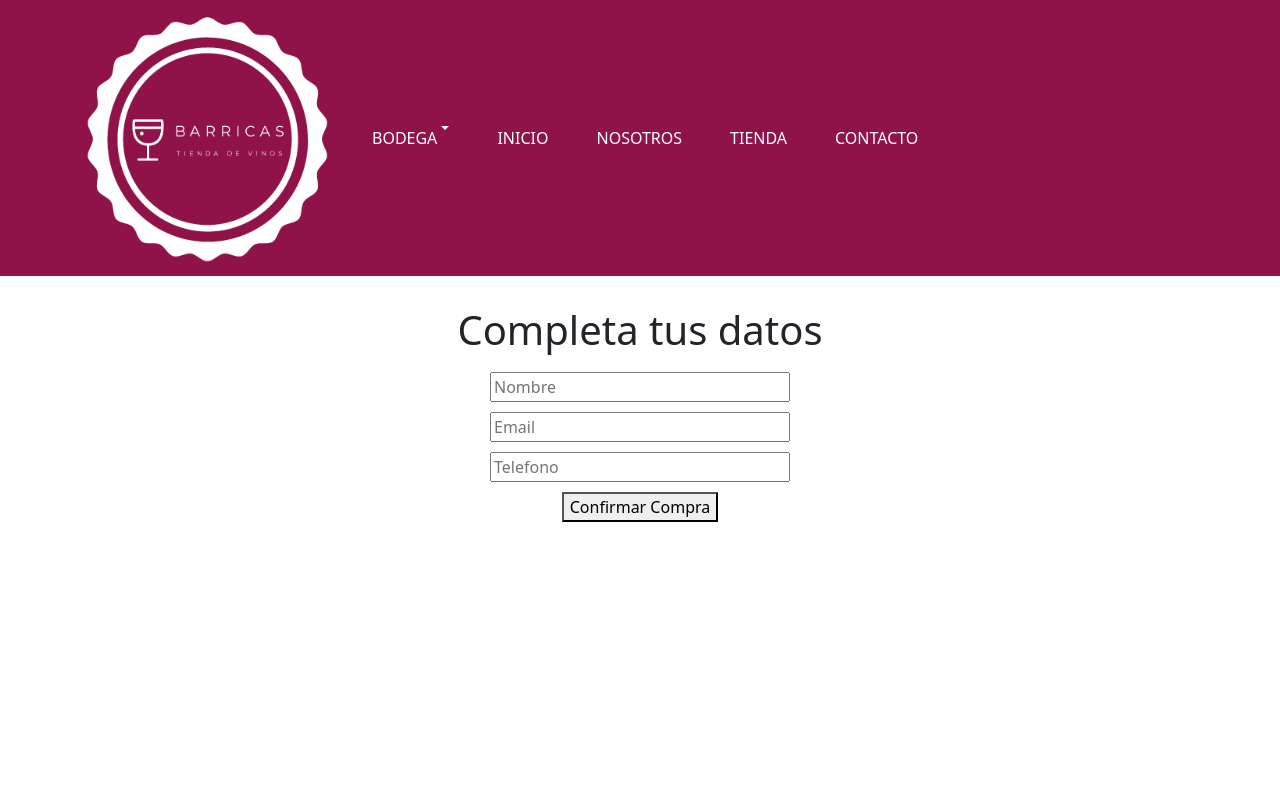
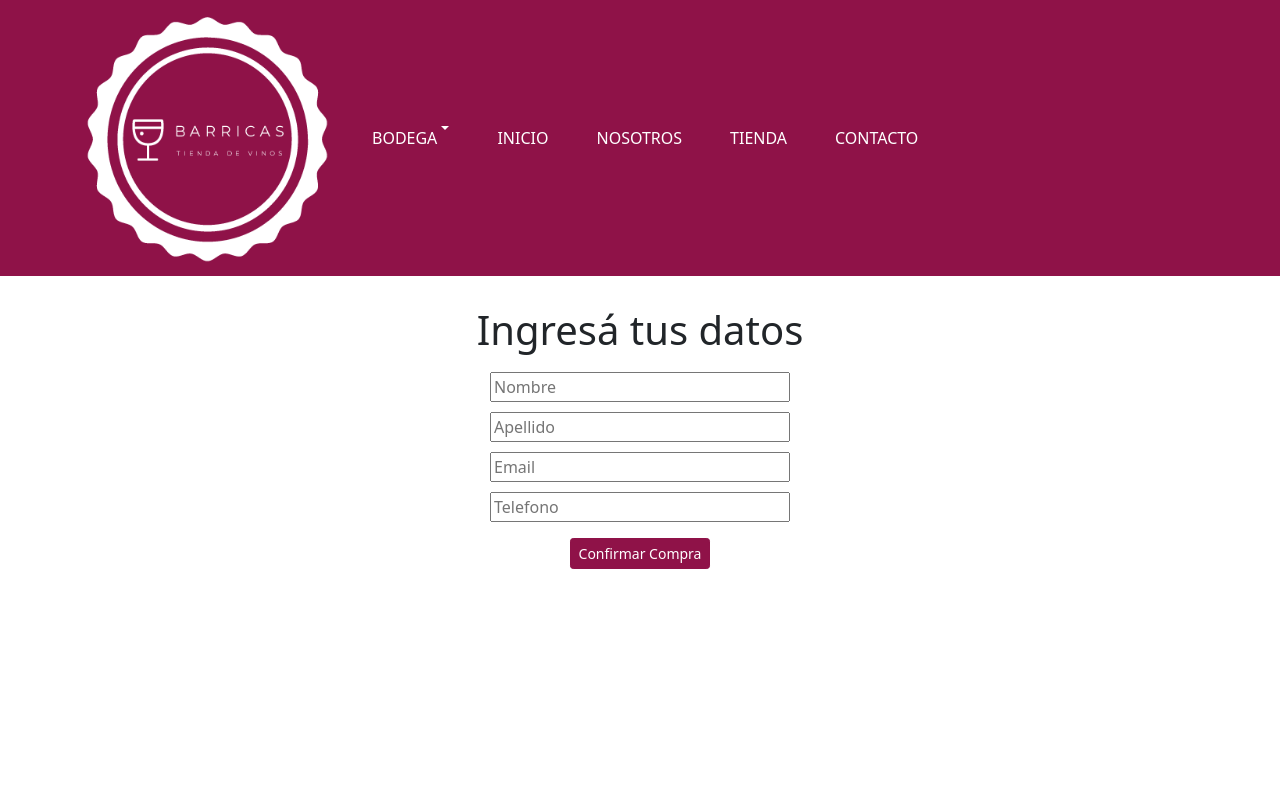
Before and after one commit to JuampiRibero/barricas, a React (Create React App) app: page /form in a window 1280 px wide. Shown: the top 800 px of the page. Built offline with nearby package versions, Linux system fonts and the light colour scheme.

Commit message:
entrega proyecto final

```diff
--- a/src/components/Form/index.jsx
+++ b/src/components/Form/index.jsx
@@ -9,27 +9,37 @@ import './styles.css';
 const Form = () => {
     const { cart, clearCart, totalCart} = useCartContext();
     const [id, setId] = useState("");
-    const [datosUser, setDatosUser] = useState({
-        nombre: " ",
-        email: " ",
-        tel: 0,
+    const [datosUsuario, setDatosUsuario] = useState({
+        nombre: '',
+        apellido: '',
+        email: '',
+        tel: 0
     });
 
     const handleInputChange = (e) => {
-        setDatosUser({
-            ...datosUser,
-            [e.target.name]: e.target.value
-        });
+        setDatosUsuario({...datosUsuario, [e.target.name]: e.target.value});
     };
 
     const pedido = {
-        cliente: datosUser,
+        cliente: datosUsuario,
         productos: cart,
         total: totalCart(),
         fecha: firebase.firestore.Timestamp.fromDate(new Date()),
     };
 
     const confirmOrder = (e) => {
+        if(
+            datosUsuario.nombre.length < 2 ||
+            datosUsuario.apellido.length < 2 ||
+            datosUsuario.email.length < 6 ||
+            datosUsuario.tel.length < 10
+        ){
+            alert('Por favor, completa todos tus datos.');
+            return;
+        } else if (cart.length === 0) {
+            alert('Vuelve a la tienda para continuar comprando.');
+            return;
+        }
             e.preventDefault();
             const db = getFirestore();
             const orderCollection = db.collection("orders");
@@ -46,19 +56,20 @@ const Form = () => {
 
     if (id === "") {
         return (
-            <form className="form-user">
-                <h1>Completa tus datos</h1>
+            <form className="form-usuario">
+                <h1>Ingresá tus datos</h1>
                 <input onChange={handleInputChange} name="nombre" type="text" placeholder="Nombre" required />
+                <input onChange={handleInputChange} name="apellido" type="text" placeholder="Apellido" required />
                 <input onChange={handleInputChange} name="email" type="email" placeholder="Email" required />
                 <input onChange={handleInputChange} name="tel" type="tel" placeholder="Telefono" required />
-                <button className="btn-finalizarOrders" onClick={confirmOrder}>Confirmar Compra</button>
+                <Button className='mt-3' variant="info" size="sm" onClick={confirmOrder}>Confirmar Compra</Button>
             </form>
         );
     } else {
         return (
-            <div className="form-user">
-                <h1>Gracias por tu compra</h1>
-                <p>Tu pedido se ha realizado con exito, tu id de compra es: {id}</p>
+            <div className="form-usuario">
+                <h1>¡Gracias por tu compra!</h1>
+                <p>El pedido se ha realizado con exito, el ID de tu compra es {id}</p>
                 <Link to={`/tienda`}>
                     <Button variant="info" size="sm">← Volver a la tienda</Button>
                 </Link>
--- a/src/components/Form/styles.css
+++ b/src/components/Form/styles.css
@@ -1,4 +1,4 @@
-.form-user{
+.form-usuario{
     height: 86.6vh;
     width: 100%;
     display: flex;
@@ -7,11 +7,14 @@
     align-items: center;
     margin-top: 30px;
 }
-.form-user input{
-    width:300px;
+.form-usuario input{
+    width: 300px;
     height: 30px;
     margin-top: 10px;
 }
-.form-user button{
-    margin-top: 10px;
+
+.btn-info:active, .btn-info:focus {
+    color: #8f1248 !important;
+    background-color: #fff !important;
+    border-color: #8f1248 !important;
 }
```
Also changed, not shown: 1 other file (tests, documents, lock files or other folders). Lines whose indentation alone changed are shown as unchanged.
